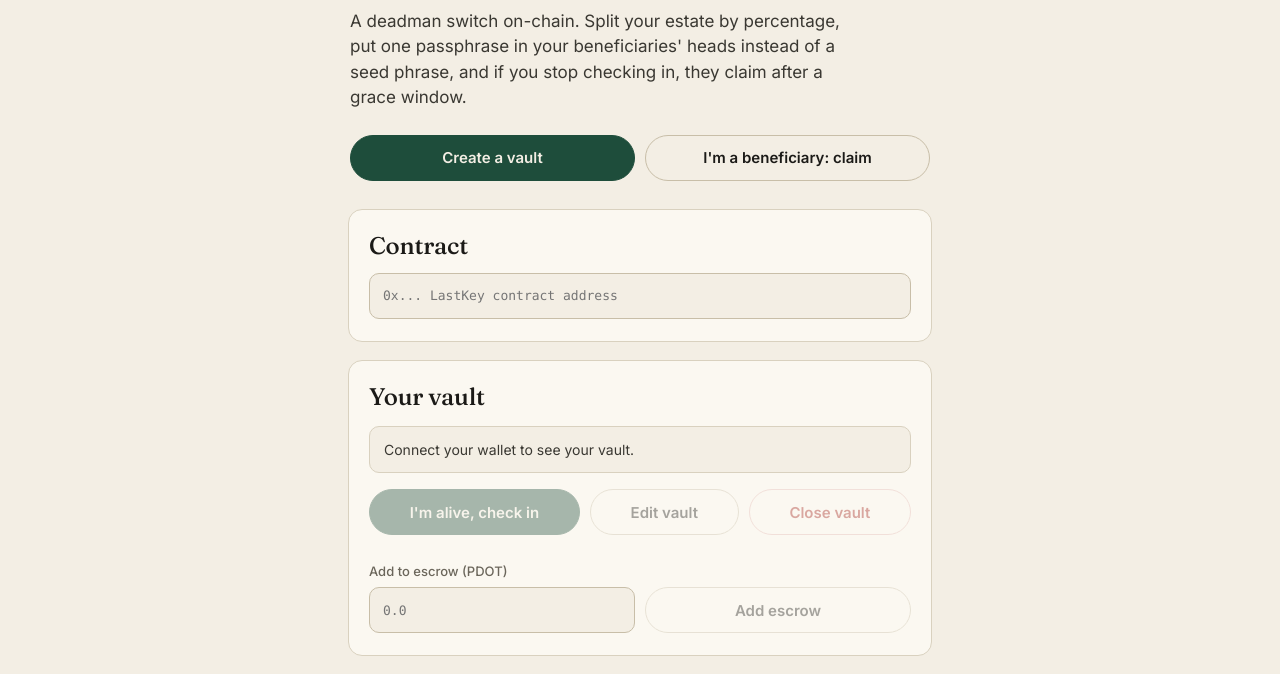
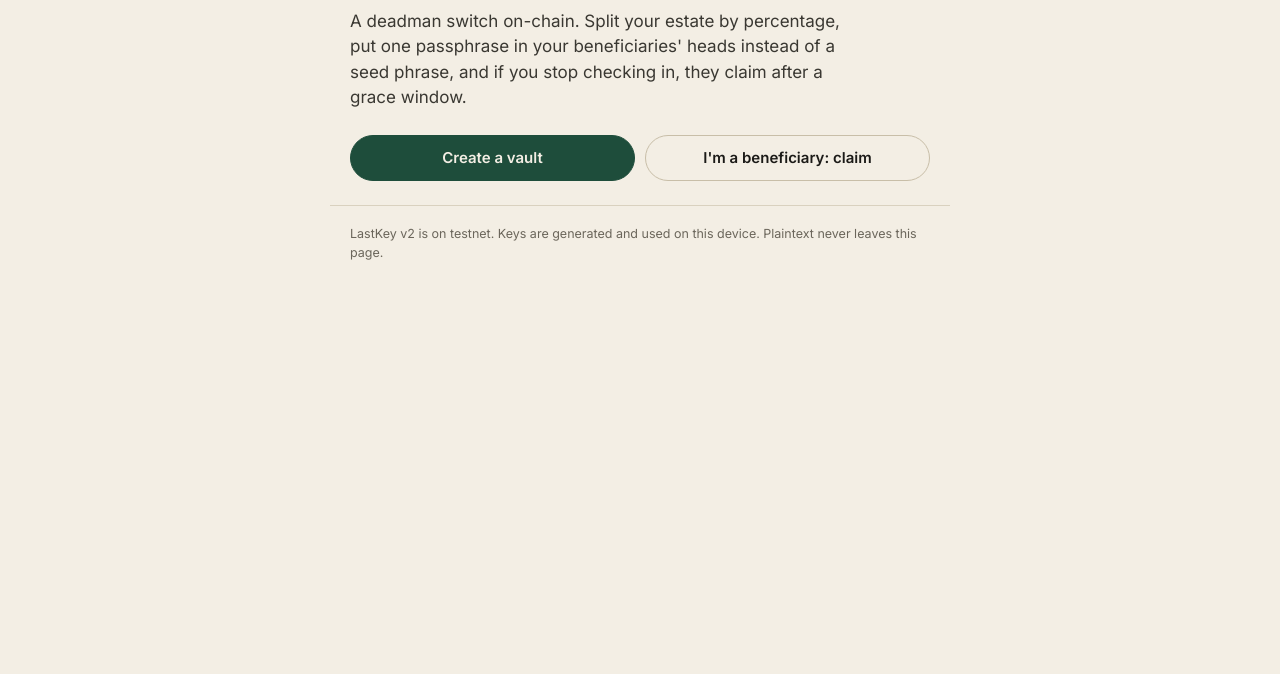
Before and after one commit to jaywon111/portaldot-hackathon-2026-lastkey-jaywon, a website: page frontend/index.html in a window 1280 px wide. Shown: the part 269-943 px from the top of the page. After the commit the page ends 800 px from the top, so only its background shows below. Drawn offline with nearby package versions, Linux system fonts and the light colour scheme.

Commit message:
Add id and class to main element

```diff
--- a/frontend/index.html
+++ b/frontend/index.html
@@ -175,7 +175,7 @@
   </div>
 </div>
 
-<main>
+<main id="mainContent" class="hidden">
   <div class="tabs hidden-tabs" id="tabStrip" role="tablist">
     <button id="tabOwner" class="active" role="tab">My vault</button>
     <button id="tabClaim" role="tab">Claim</button>
```
